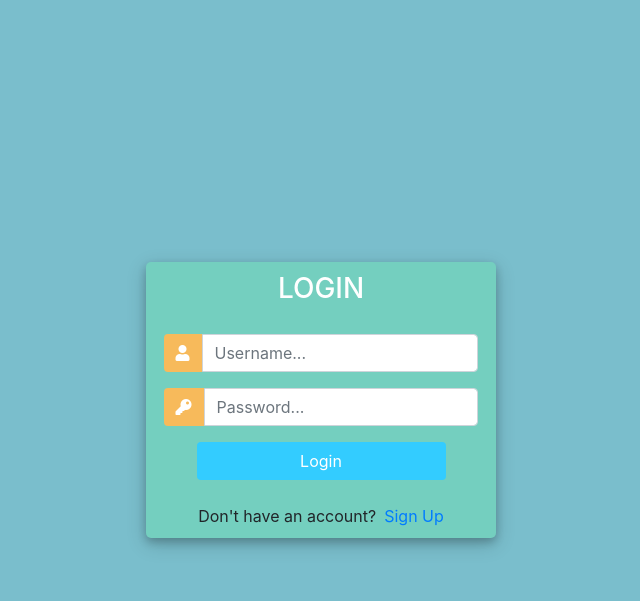
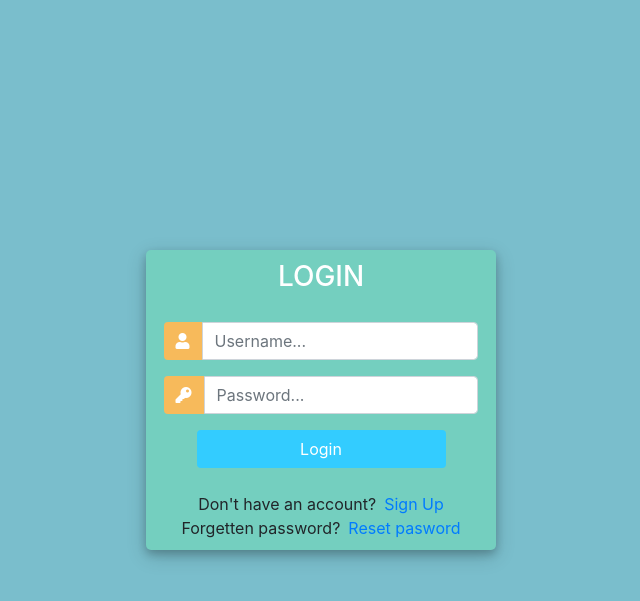
Before and after one commit to GaoxingAbdullah/crm-app, a Django app: page /login/ in a window 1280 px wide. Shown: the top 601 px of the page, without its empty margins (319-959 px from the left). Run offline with Django 4.2, Linux system fonts and the light colour scheme; some libraries are stand-ins or nearby versions.

Commit message:
Reset password email added

```diff
--- a/accounts/templates/accounts/login.html
+++ b/accounts/templates/accounts/login.html
@@ -121,6 +121,9 @@
 					<div class="d-flex justify-content-center links">
 						Don't have an account? <a href="{% url 'register' %}" class="ml-2">Sign Up</a>
 					</div>
+					<div class="d-flex justify-content-center links">
+						Forgetten password? <a href="{% url 'reset_password' %}" class="ml-2">Reset pasword</a>
+					</div>
 
 				</div>
 			</div>
--- /dev/null
+++ b/accounts/templates/accounts/password_reset_complete.html
@@ -0,0 +1,5 @@
+<h3>Password reset complete </h3>
+
+<p> Your Password has been set. You may go ahead and log in now. </p>
+
+<a href="/">Log in </a>
--- a/accounts/urls.py
+++ b/accounts/urls.py
@@ -1,5 +1,7 @@
 from django.urls import path
 from . import views
+
+from django.contrib.auth import views as auth_views
 
 urlpatterns = [
     path('', views.home, name='home'),
@@ -19,4 +21,17 @@
     path('login/', views.loginPage, name='login'),
     path('logout/', views.logoutUser, name='logout'),
     path('register/', views.registerUser, name='register'),
+
+
+    path('reset_password/', auth_views.PasswordResetView.as_view(template_name="accounts/password_reset.html"),
+         name="reset_password"),
+
+    path('reset_password_sent/)', auth_views.PasswordChangeDoneView.as_view(template_name="accounts/password_reset_sent.html"),
+         name="password_reset_sent"),
+
+    path('reset/<uidb64>/<token>/', auth_views.PasswordResetConfirmView.as_view(template_name="accounts/password_reset_form.html"),
+         name="password_reset_confirm"),
+
+    path('reset_password_complete/', auth_views.PasswordResetCompleteView.as_view(template_name="accounts/password_reset_complete.html"),
+         name="password_reset_complete"),
 ]
```
Also changed, not shown: accounts/templates/accounts/password_reset.html (added, +12 -0 lines), accounts/templates/accounts/password_reset_form.html (added, +11 -0 lines), accounts/templates/accounts/password_reset_sent.html (added, +8 -0 lines), crm/settings.py (+19 -0 lines), db.sqlite3.
